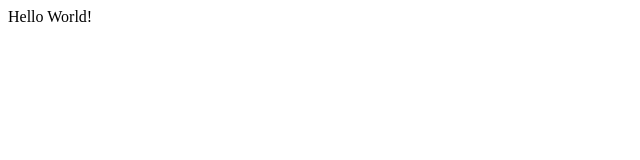
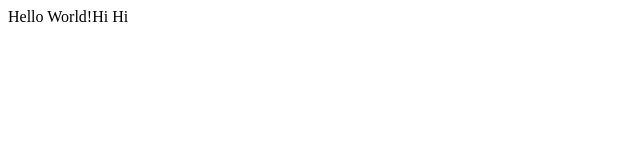
Before and after one commit to santosh404/lecture0, a plain HTML site: page hello.html in a window 1280 px wide. Shown: the full height of the page, 0-640 px from the left. Drawn offline with Linux system fonts and the light colour scheme.

Commit message:
Update hello.html

```diff
--- a/hello.html
+++ b/hello.html
@@ -4,6 +4,6 @@
 	<title></title>
 </head>
 <body>
-Hello World!
+Hello World!Hi Hi
 </body>
 </html>
```
